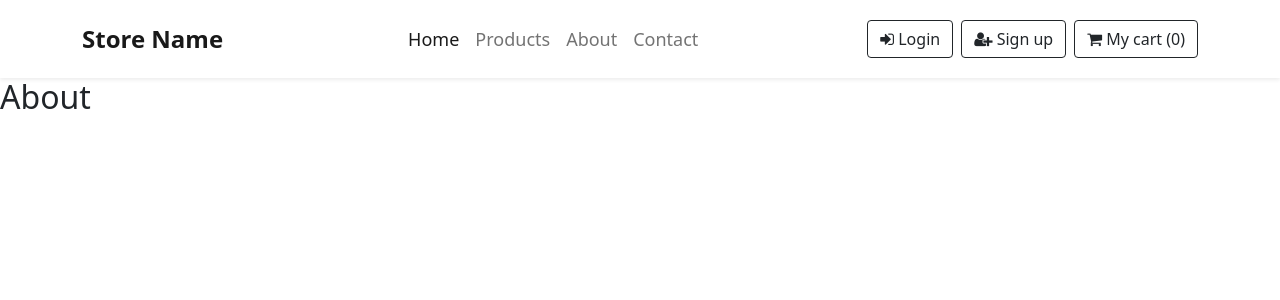
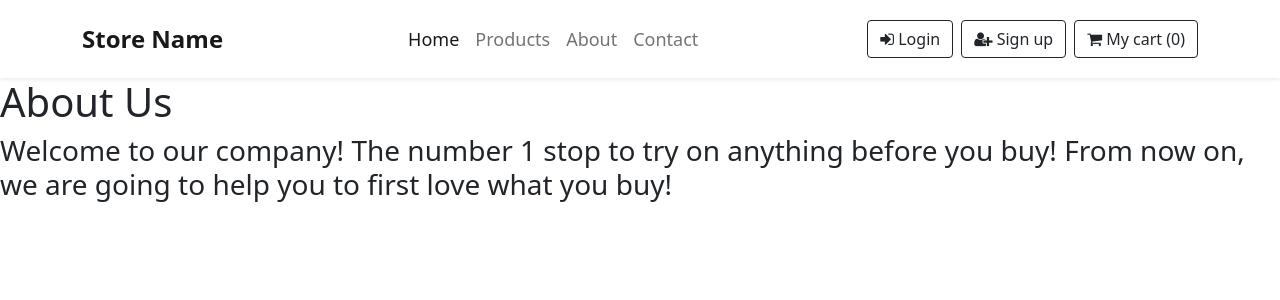
Before and after one commit to mauroapjr/ecommerce, a React (Create React App) app: page /about in a window 1280 px wide. Shown: the top 300 px of the page. Built offline with nearby package versions, Linux system fonts and the light colour scheme.

Commit message:
edit about page

```diff
--- a/src/component/About.jsx
+++ b/src/component/About.jsx
@@ -1,7 +1,8 @@
 const About = () => {
   return (
     <section className="section">
-      <h2>About</h2>
+      <h1>About Us</h1>
+      <h3>Welcome to our company! The number 1 stop to try on anything before you buy! From now on, we are going to help you to first love what you buy!</h3>
     </section>
   );
 };
```
